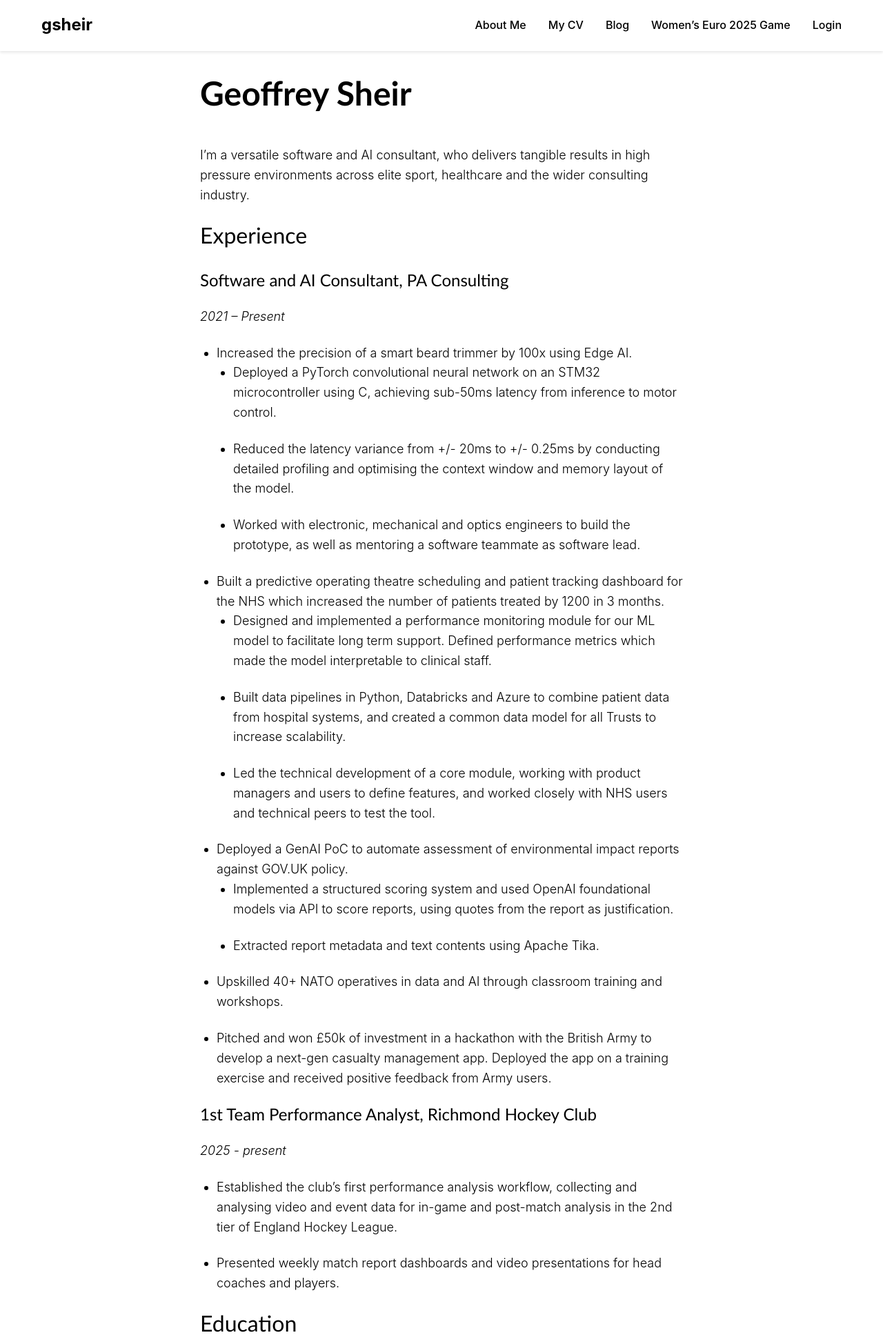
After one commit to gsheir/gsheir.com, a Django app: page /cv/ in a window 1280 px wide. The commit adds this page. Shown: the top 1935 px of the page at 69% size. Run offline with Django 4.2, Linux system fonts and the light colour scheme.

Commit message:
add cv and change formatting

```diff
--- a/game/urls.py
+++ b/game/urls.py
@@ -42,6 +42,9 @@ urlpatterns = [
         views.BlogArsenalCornersPart2View.as_view(),
         name="blog_arsenal_corners_part_2",
     ),
+    path(
+        "cv/", views.CVView.as_view(), name="cv"
+    ),
 
     # Game functionality under weuro2025_game path
     path("weuro2025_game/", views.GameHomeView.as_view(), name="game_home"),
--- a/game/views.py
+++ b/game/views.py
@@ -61,6 +61,9 @@ class BlogArsenalCornersPart1View(TemplateView):
 
 class BlogArsenalCornersPart2View(TemplateView):
     template_name = "blog/arsenal_corners_part_2.html"
+
+class CVView(TemplateView):
+    template_name = "about_me/cv.html"
 
 
 class RegisterView(CreateView):
--- a/static/css/style.css
+++ b/static/css/style.css
@@ -25,8 +25,10 @@
 
 body {
     font-family: -apple-system, "Helvetica", sans-serif;
-    font-weight: 400;
-    line-height: 1.6;
+    font-size: 18px;
+    font-weight: 300;
+    line-height: 1.8rem;
+    margin-bottom: 1.5rem;
     color: var(--black);
     background-color: var(--white);
 }
@@ -44,7 +46,7 @@ article {
 
 article p,
 article ul {
-    font-size: 20px;
+    font-size: 18px;
     font-weight: 300;
     line-height: 1.8rem;
     margin-bottom: 1.5rem;
@@ -75,6 +77,12 @@ header {
     background-color: var(--white);
     box-shadow: 0 2px 4px rgba(0, 0, 0, 0.1);
     padding: 1rem 0;
+}
+
+header nav {
+    font-size: 16px;
+    margin-top: 0.4rem;
+    margin-bottom: 0.4rem;
 }
 
 .header-content {
--- /dev/null
+++ b/templates/about_me/cv.html
@@ -0,0 +1,102 @@
+{% extends 'base.html' %}
+{% block title %}My CV - gsheir.com{% endblock %}
+{% block content %}
+
+{% load static %}
+
+<article>
+    <h1>Geoffrey Sheir</h1>
+    <p>I’m a versatile software and AI consultant, who delivers tangible results in high pressure environments across elite sport, healthcare and the wider consulting industry.</p>
+
+    <h2>Experience</h2>
+    <h3>Software and AI Consultant, PA Consulting</h3>
+    <p><em>2021 – Present</em></p>
+
+    <ul>
+        <li>Increased the precision of a smart beard trimmer by 100x using Edge AI.
+            <ul>
+                <li>Deployed a PyTorch convolutional neural network on an STM32 microcontroller using C, achieving sub-50ms latency from inference to motor control.</li>
+                <li>Reduced the latency variance from +/- 20ms to +/- 0.25ms by conducting detailed profiling and optimising the context window and memory layout of the model.</li>
+                <li>Worked with electronic, mechanical and optics engineers to build the prototype, as well as mentoring a software teammate as software lead.</li>
+            </ul>
+        </li>
+        <li>Built a predictive operating theatre scheduling and patient tracking dashboard for the NHS which increased the number of patients treated by 1200 in 3 months.
+            <ul>
+                <li>Designed and implemented a performance monitoring module for our ML model to facilitate long term support. Defined performance metrics which made the model interpretable to clinical staff.</li>
+                <li>Built data pipelines in Python, Databricks and Azure to combine patient data from hospital systems, and created a common data model for all Trusts to increase scalability.</li>
+                <li>Led the technical development of a core module, working with product managers and users to define features, and worked closely with NHS users and technical peers to test the tool.</li>
+            </ul>
+        </li>
+        <li>Deployed a GenAI PoC to automate assessment of environmental impact reports against GOV.UK policy.
+            <ul>
+                <li>Implemented a structured scoring system and used OpenAI foundational models via API to score reports, using quotes from the report as justification.</li>
+                <li>Extracted report metadata and text contents using Apache Tika.</li>
+            </ul>
+        </li>
+        <li>Upskilled 40+ NATO operatives in data and AI through classroom training and workshops.</li>
+        <li>Pitched and won £50k of investment in a hackathon with the British Army to develop a next-gen casualty management app. Deployed the app on a training exercise and received positive feedback from Army users.</li>
+    </ul>
+
+    <h3>1st Team Performance Analyst, Richmond Hockey Club</h3>
+    <p><em>2025 - present</em></p>
+    <ul>
+        <li>Established the club’s first performance analysis workflow, collecting and analysing video and event data for in-game and post-match analysis in the 2nd tier of England Hockey League.</li>
+        <li>Presented weekly match report dashboards and video presentations for head coaches and players.</li>
+    </ul>
+
+    <h2>Education</h2>
+    <h3>Imperial College London: MEng Aeronautical Engineering (1st Class Hon.)</h3>
+    <p><em>2017 – 2021</em></p>
+
+    <ul>
+        <li><strong>Thesis:</strong> Developed deep learning models to classify for arrhythmia-inducing drugs in pig and human hearts
+            <ul>
+                <li>Trained and evaluated PyTorch models using the ResNet architecture, achieving 96% accuracy.</li>
+                <li>Optimised the performance of the model by adjusting hyperparameter and regularisation settings.</li>
+                <li>Used class activation maps to identify features that the model picked up on for interpretabilty.</li>
+            </ul>
+        </li>
+    </ul>
+
+    <h2>Volunteering and Personal Projects</h2>
+    <h3>Personal Projects</h3>
+    <ul>
+        <li>Assessed AWFC’s corner routines in 2025-26 using a custom data-driven approach: Read <a href="{% url 'game:blog_arsenal_corners_part_1' %}">here</a>.</li>
+        <li>Analysed AWFC’s pressing shape in the 2024-25 UWCL Final: Read <a href="{% url 'game:blog_arsenal_press_part_1' %}">here</a>.</li>
+        <li>Created visualisations using Statsbomb Open WSL data: View on GitHub: <a href="https://github.com/gsheir/tacticvis">gsheir/tacticvis</a>.</li>
+    </ul>
+    <h3>Women's Club Coach, Cambridge City Hockey Club</h3>
+    <p><em>2023 – 2025</em></p>
+    <ul>
+        <li>Coached our Women's 6th and 7th teams to top 3 finishes in their respective leagues, working with players aged 14-70, delivering weekly training sessions and coaching games from the sideline on a matchday.</li>
+        <li>Guided players through goal setting and creating individual development plans to improve their hockey.</li>
+    </ul>
+
+    <h2>Technologies</h2>
+    <ul>
+        <li>
+            <strong>Programming languages:</strong> Python, C, C++
+        </li>
+        <li>
+            <strong>Machine learning and data science:</strong> PyTorch, Tensorflow, Scikit Learn, Pandas, STMCubeAI
+        </li>
+        <li>
+            <strong>Data pipelines and engineering:</strong> SQL, Luigi, Databricks, Azure Data Factory
+        </li>
+        <li>
+            <strong>Visualisation and frontend:</strong> Streamlit, Django, Marimo
+        </li>
+        <li>
+            <strong>Cloud:</strong> Azure (VMs and blob storage), GCP (serverless)
+        </li>
+        <li>
+            <strong>Software development tools:</strong> Test-driven development (pytest, Hypothesis), CI/CD, Git, GitHub Copilot
+        </li>
+        <li>
+            <strong>Embedded and small form factor:</strong> STM32, Nvidia Jetson, Raspberry Pi
+        </li>
+    </ul>
+</article>
+
+
+{% endblock %}
--- a/templates/base.html
+++ b/templates/base.html
@@ -17,6 +17,7 @@
                 <nav>
                     <ul>
                         <li><a href="{% url 'game:about_me' %}">About Me</a></li>
+                        <li><a href="{% url 'game:cv' %}">My CV</a></li>
                         <li><a href="{% url 'game:blog_home' %}">Blog</a></li>
                         <li><a href="{% url 'game:game_home' %}">Women’s Euro 2025 Game</a></li>
                         {% if user.is_authenticated %}
--- a/templates/blog/coaching.html
+++ b/templates/blog/coaching.html
@@ -34,10 +34,10 @@
 
         <div class="grid grid-2">
             <div class="img">
-                <img src="{% static 'coaching_1.png' %}" alt="Coaching 1" class="img">
+                <img src="https://images.gsheir.com/coaching/coaching_1.png" alt="Coaching 1" class="img">
             </div>
             <div class="img">
-                <img src="{% static 'coaching_2.png' %}" alt="Coaching 2" class="img">
+                <img src="https://images.gsheir.com/coaching/coaching_2.png" alt="Coaching 2" class="img">
             </div>
         </div>
 
--- a/templates/home.html
+++ b/templates/home.html
@@ -16,7 +16,7 @@
     </div>
     <div class="card">
         <h3>Blog</h3>
-        <p class="mb-3">Reflections on sports data, coaching and software engineering.</p>
+        <p class="mb-3">Reflections on data, sports analytics and software engineering.</p>
         <a href="{% url 'game:blog_home' %}" class="btn">Read More</a>
     </div>
 
```
Also changed, not shown: templates/about_me/home.html (+4 -14 lines), README.md, static/coaching_1.png (deleted), static/coaching_2.png (deleted), static/geoff.jpg (deleted), 1 other file.
